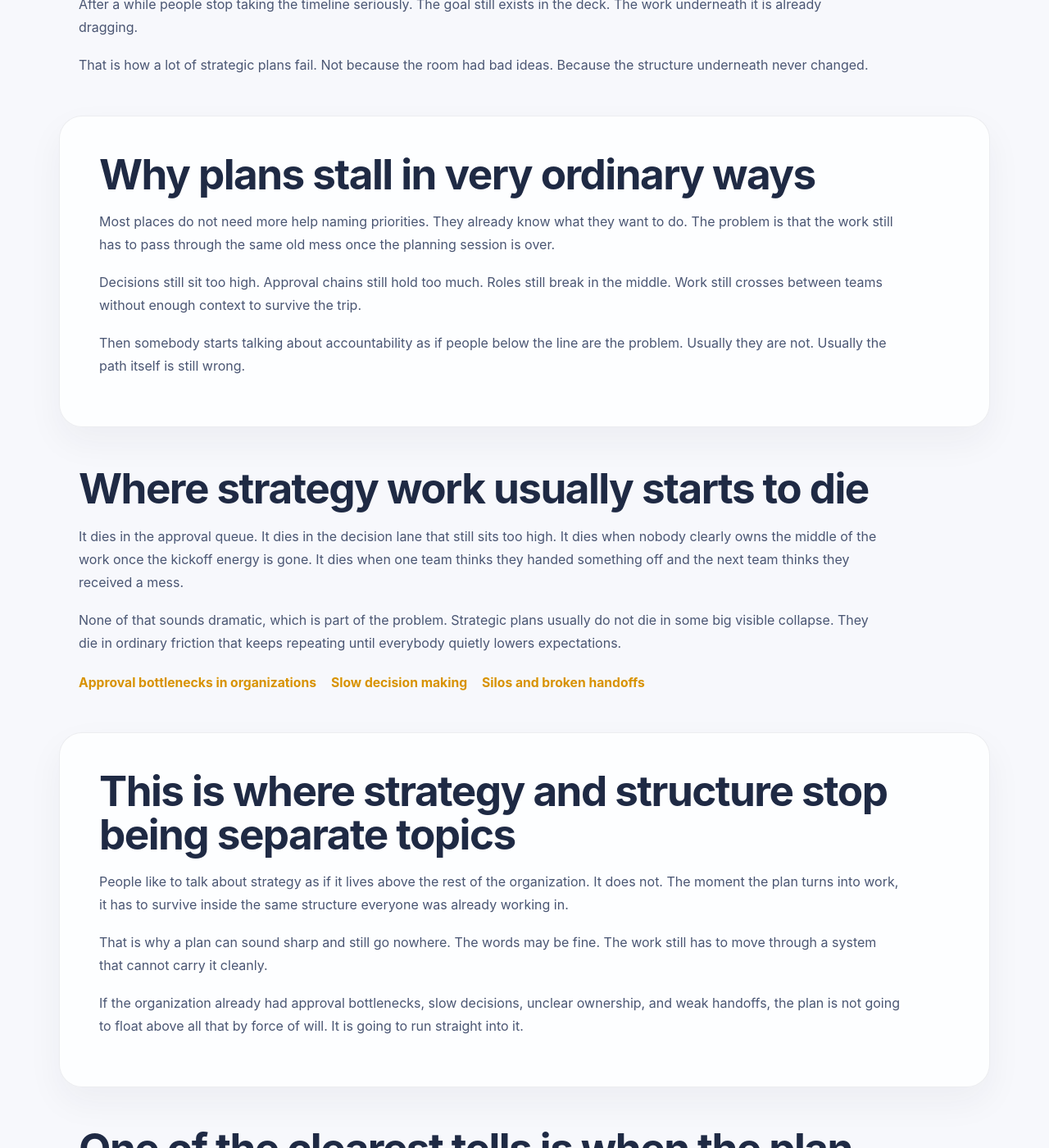
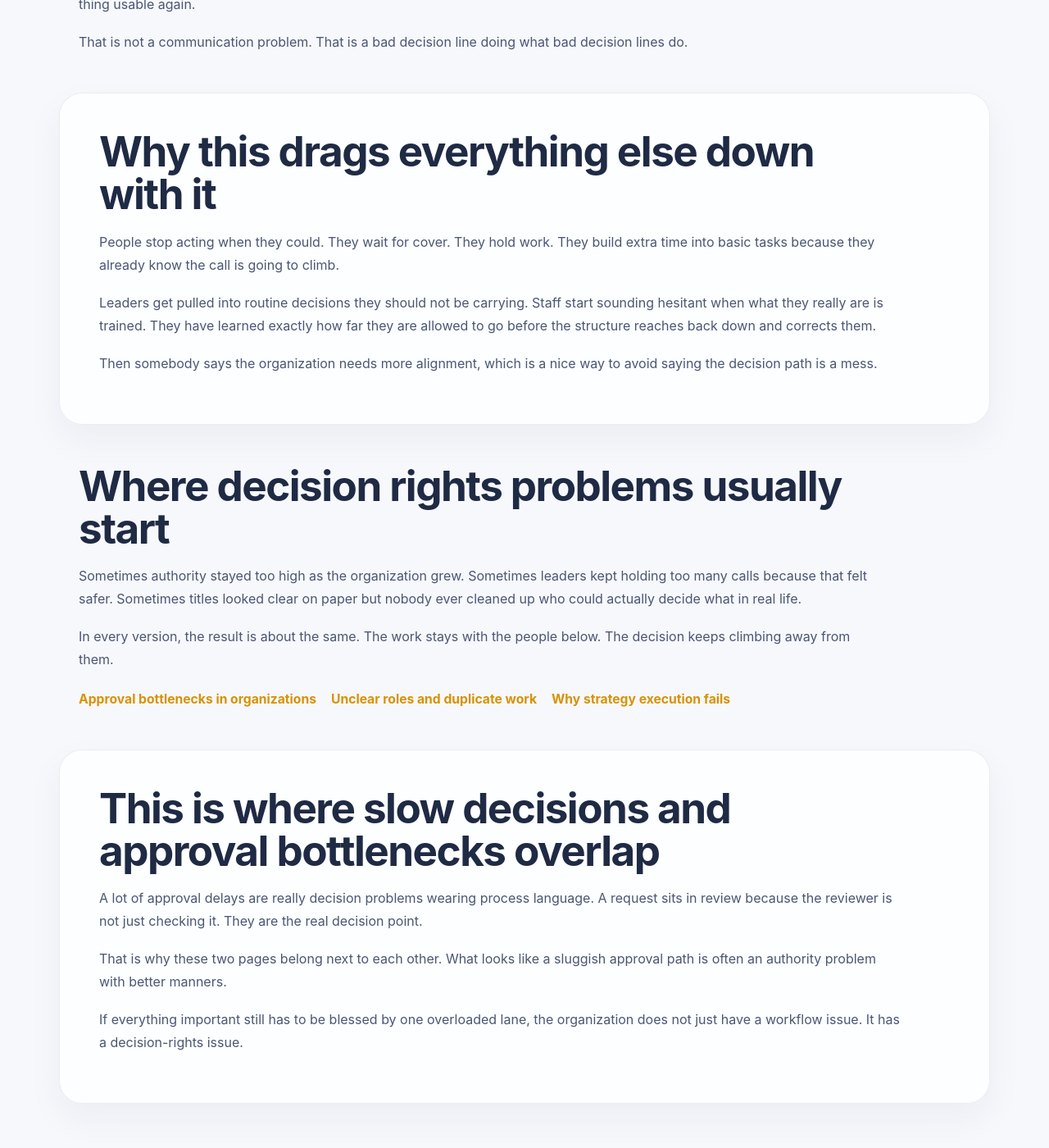
Before and after one commit to efost7873/integratedvaluearchitecture.com, a Jekyll site: the page built from stalled-strategy-execution.html, in a window 1280 px wide and 1400 px high, scrolled down 693 px. Shown: the whole window at 82% size. Built offline with Jekyll 4.4.1, drawn with Linux system fonts in a browser that asks for light colours; some of the changed text lies outside the part shown.

Commit message:
Update stalled-strategy-execution.html

```diff
--- a/stalled-strategy-execution.html
+++ b/stalled-strategy-execution.html
@@ -1,163 +1,153 @@
 ---
 layout: default
-title: Why Strategy Execution Fails | Stalled Strategic Plans and Organizational Friction | IVA
-description: Strategy execution fails when work hits the same approval bottlenecks, slow decisions, unclear roles, and broken handoffs underneath it. See why strategic plans stall inside organizations.
-permalink: /stalled-strategy-execution/
+title: Slow Decision Making in Organizations | Decision Rights Problems | IVA
+description: Slow decision making happens when decision authority sits in the wrong place. See why decisions drag even when the answer is already clear and how bad decision rights slow organizations down.
+permalink: /slow-decisions-decision-rights/
+analytics_page_type: problem
+analytics_problem_id: slow-decisions-decision-rights
+analytics_page_id: slow-decisions-decision-rights
 ---
 
 <section class="page-header">
   <div class="container narrow">
-    <p class="eyebrow">Problems | Strategy</p>
-    <h1>The plan sounds right. The work still cannot move.</h1>
+    <p class="eyebrow">Problems | Slow Decisions</p>
+    <h1>The answer is already known. The decision still has to climb.</h1>
 
     <p>
-      The retreat happens. The priorities get named. The slides get cleaned up.
-      Everybody leaves the room acting like the hard part is over.
+      The team closest to the work knows what needs to happen.
+      A manager knows. A director knows. The people carrying the issue know.
+      The decision still has to move upward before anything can happen.
     </p>
 
     <p>
-      Then the work has to move through the same approvals, the same weak handoffs, the same overloaded roles, and the same slow decision paths that were already there before anyone wrote the plan.
+      That is how slow decision making usually works inside organizations.
+      It is not confusion about the answer. It is authority sitting in the wrong place.
     </p>
   </div>
 </section>
 
 <section class="section">
   <div class="container narrow">
-    <h2>What stalled strategy execution actually looks like</h2>
+    <h2>What slow decision making actually looks like</h2>
 
     <p>
-      A priority gets announced and then waits on three approvals before anything can start.
-      A cross-team initiative leaves the kickoff meeting and runs straight into a handoff nobody built well enough to carry it.
-      A goal that supposedly matters still depends on one overloaded leader who has to weigh in on every next step.
+      A routine call gets pushed up because nobody below is trusted to settle it.
+      A meeting ends with “let me run that by” instead of an answer.
+      An issue sits for days because the person with authority is too far from the work and too overloaded to move quickly.
     </p>
 
     <p>
-      After a while people stop taking the timeline seriously.
-      The goal still exists in the deck.
-      The work underneath it is already dragging.
+      By the time the decision comes back down, the context is thinner, the timing is worse, and someone below has to make the whole thing usable again.
     </p>
 
     <p>
-      That is how a lot of strategic plans fail.
-      Not because the room had bad ideas. Because the structure underneath never changed.
+      That is not a communication problem.
+      That is a bad decision line doing what bad decision lines do.
     </p>
   </div>
 </section>
 
 <section class="section alt">
   <div class="container narrow">
-    <h2>Why plans stall in very ordinary ways</h2>
+    <h2>Why this drags everything else down with it</h2>
 
     <p>
-      Most places do not need more help naming priorities.
-      They already know what they want to do.
-      The problem is that the work still has to pass through the same old mess once the planning session is over.
+      People stop acting when they could.
+      They wait for cover. They hold work. They build extra time into basic tasks because they already know the call is going to climb.
     </p>
 
     <p>
-      Decisions still sit too high.
-      Approval chains still hold too much.
-      Roles still break in the middle.
-      Work still crosses between teams without enough context to survive the trip.
+      Leaders get pulled into routine decisions they should not be carrying.
+      Staff start sounding hesitant when what they really are is trained.
+      They have learned exactly how far they are allowed to go before the structure reaches back down and corrects them.
     </p>
 
     <p>
-      Then somebody starts talking about accountability as if people below the line are the problem.
-      Usually they are not.
-      Usually the path itself is still wrong.
+      Then somebody says the organization needs more alignment, which is a nice way to avoid saying the decision path is a mess.
     </p>
   </div>
 </section>
 
 <section class="section">
   <div class="container narrow">
-    <h2>Where strategy work usually starts to die</h2>
+    <h2>Where decision rights problems usually start</h2>
 
     <p>
-      It dies in the approval queue.
-      It dies in the decision lane that still sits too high.
-      It dies when nobody clearly owns the middle of the work once the kickoff energy is gone.
-      It dies when one team thinks they handed something off and the next team thinks they received a mess.
+      Sometimes authority stayed too high as the organization grew.
+      Sometimes leaders kept holding too many calls because that felt safer.
+      Sometimes titles looked clear on paper but nobody ever cleaned up who could actually decide what in real life.
     </p>
 
     <p>
-      None of that sounds dramatic, which is part of the problem.
-      Strategic plans usually do not die in some big visible collapse.
-      They die in ordinary friction that keeps repeating until everybody quietly lowers expectations.
+      In every version, the result is about the same.
+      The work stays with the people below. The decision keeps climbing away from them.
     </p>
 
     <div class="inline-links">
       <a href="/approval-bottlenecks/">Approval bottlenecks in organizations</a>
-      <a href="/slow-decisions-decision-rights/">Slow decision making</a>
-      <a href="/silos-broken-handoffs/">Silos and broken handoffs</a>
+      <a href="/unclear-roles-duplicate-work/">Unclear roles and duplicate work</a>
+      <a href="/stalled-strategy-execution/">Why strategy execution fails</a>
     </div>
   </div>
 </section>
 
 <section class="section alt">
   <div class="container narrow">
-    <h2>This is where strategy and structure stop being separate topics</h2>
+    <h2>This is where slow decisions and approval bottlenecks overlap</h2>
 
     <p>
-      People like to talk about strategy as if it lives above the rest of the organization.
-      It does not.
-      The moment the plan turns into work, it has to survive inside the same structure everyone was already working in.
+      A lot of approval delays are really decision problems wearing process language.
+      A request sits in review because the reviewer is not just checking it. They are the real decision point.
     </p>
 
     <p>
-      That is why a plan can sound sharp and still go nowhere.
-      The words may be fine. The work still has to move through a system that cannot carry it cleanly.
+      That is why these two pages belong next to each other.
+      What looks like a sluggish approval path is often an authority problem with better manners.
     </p>
 
     <p>
-      If the organization already had approval bottlenecks, slow decisions, unclear ownership, and weak handoffs, the plan is not going to float above all that by force of will.
-      It is going to run straight into it.
+      If everything important still has to be blessed by one overloaded lane, the organization does not just have a workflow issue.
+      It has a decision-rights issue.
     </p>
   </div>
 </section>
 
 <section class="section">
   <div class="container narrow">
-    <h2>One of the clearest tells is when the plan keeps getting renamed instead of carried</h2>
+    <h2>How this shows up in strategy work</h2>
 
     <p>
-      First it is a strategic priority.
-      Then it becomes a workstream.
-      Then it turns into an accountability lane.
-      Then somebody builds a dashboard for it.
+      This is one of the fastest ways a good plan dies.
+      The work leaves the retreat with energy, hits the same old decision path, and slows to a crawl.
     </p>
 
     <p>
-      Meanwhile the work still needs the same approvals and still gets stuck in the same places.
-      The labels get refreshed.
-      The sequence does not.
-    </p>
-
-    <p>
-      That is when you know the organization is treating a structure problem like a language problem.
+      Then people talk about execution like it is a separate mystery.
+      It usually is not.
+      The plan just ran into the same authority problem that was already there.
     </p>
 
     <div class="inline-links">
-      <a href="/unclear-roles-duplicate-work/">Unclear roles and duplicate work</a>
+      <a href="/decision-rights-redesign/">Decision Rights Redesign</a>
       <a href="/problems/">All problems</a>
-      <a href="https://evanmichealfoster.com/stalled-strategy-execution/">Why plans die after the retreat (personal)</a>
+      <a href="https://evanmichealfoster.com/slow-decisions-decision-rights/">Why decisions drag when the answer is already obvious (personal)</a>
     </div>
   </div>
 </section>
 
 <section class="section final-cta">
   <div class="container narrow">
-    <h2>If a plan everyone says matters still keeps stalling, start there.</h2>
+    <h2>If routine decisions still have to climb, that is enough to start.</h2>
 
     <p>
-      One live initiative is enough.
-      A goal that keeps slipping.
-      A project that keeps waiting on the same decisions.
-      A strategy item that sounds important in meetings and then disappears into the same old friction once the meeting ends.
+      One live example is enough.
+      A decision everyone understands that still sits too high.
+      A meeting that ends without a call getting made.
+      A routine issue that keeps waiting on the same overloaded person.
     </p>
 
     <div class="cta-block">
-      <a class="button primary" href="/fixed-fee-review/">Start with a Fixed-Fee Review</a>
+      <a class="button primary" href="/book-advisory-call/">Start with an Advisory Call</a>
       <a class="button secondary" href="/contact/">Contact</a>
     </div>
   </div>
```
